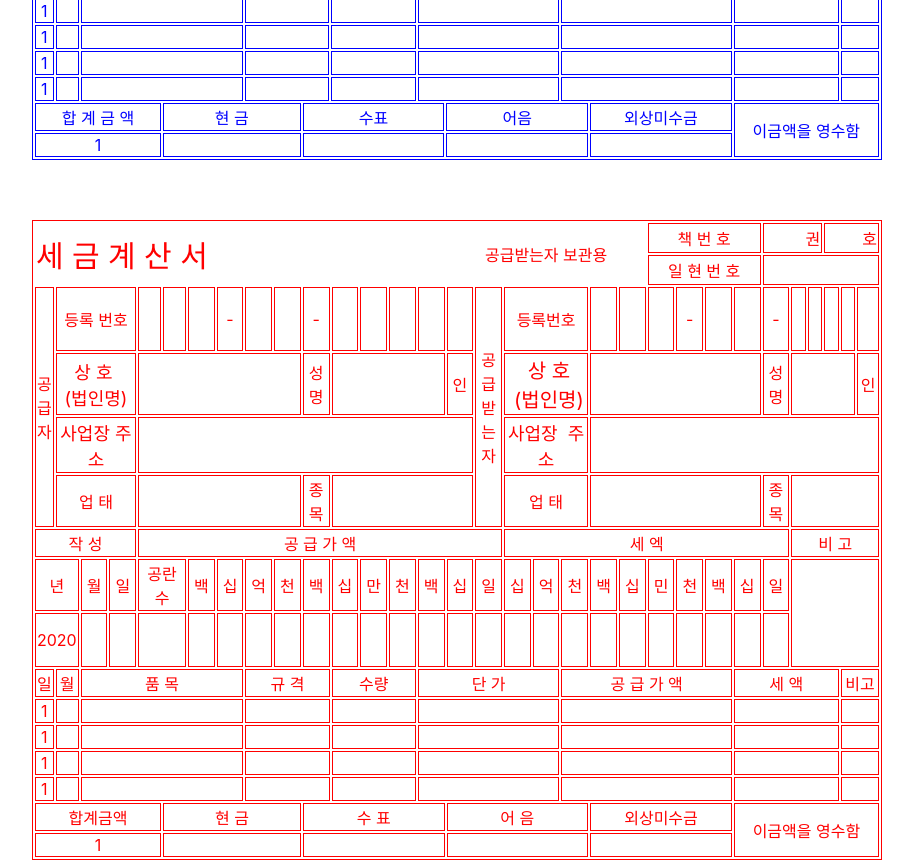
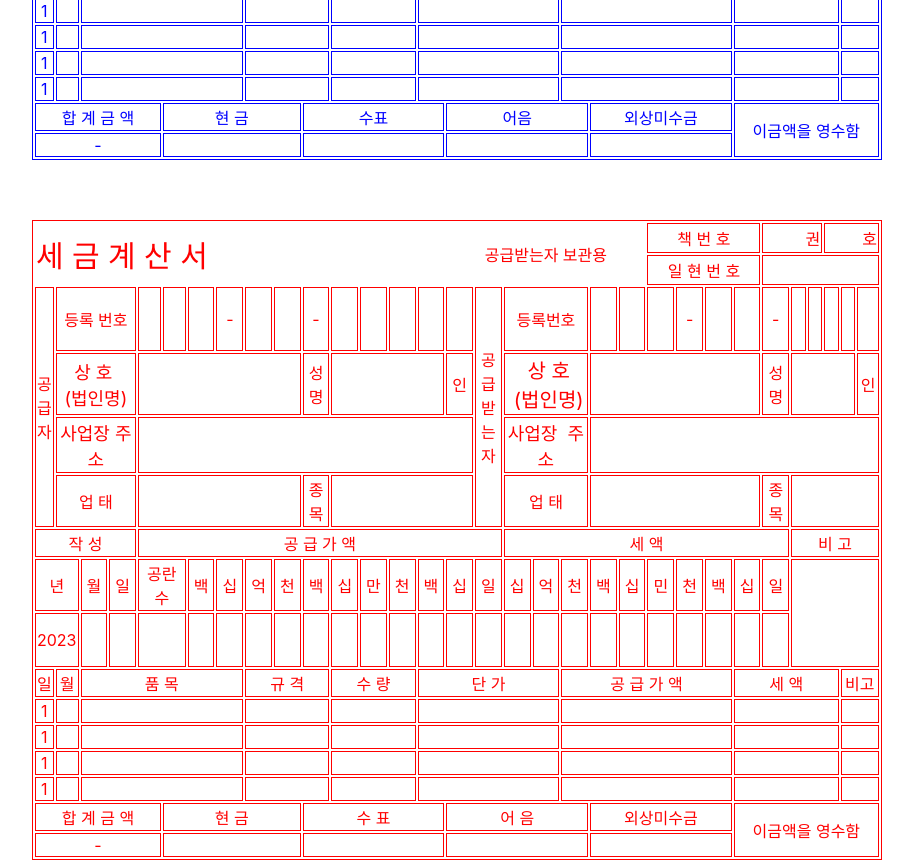
Before and after one commit to ShinJongRock/Tax-bill, a React (Create React App) app in the folder tax_bill/: page / in a window 1280 px wide. Shown: the part 480-1340 px from the top of the page, without its empty margins (183-1096 px from the left). Built offline with nearby package versions, Linux system fonts and the light colour scheme.

Commit message:
세금계산서 수정완

```diff
--- a/tax_bill/src/Tax .js
+++ b/tax_bill/src/Tax .js
@@ -83,7 +83,8 @@ const Tax = () => {
                 <tr>
                     <td colSpan='4' style={{border: "1px solid blue" ,  color:'blue'}}>작 성</td>
                     <td colSpan='13' style={{border: "1px solid blue" ,  color:'blue'}}>공 급 가 액</td>
-                    <td colSpan='10' style={{border: "1px solid blue" ,  color:'blue'}}>세 엑</td>
+                    <td colSpan='10' style={{border: "1px solid blue" ,  color:'blue'}}>세 액
+                    </td>
                     <td colSpan='5' style={{border: "1px solid blue" ,  color:'blue'}}>비 고</td>
                 </tr>
                 <tr>
@@ -213,7 +214,7 @@ const Tax = () => {
 
                     </tr>
                     <tr>
-                        <td colSpan='5' style={{border: "1px solid blue" ,  color:'blue'}}>1</td>
+                        <td colSpan='5' style={{border: "1px solid blue" ,  color:'blue'}}>-</td>
                         <td colSpan='5' style={{border: "1px solid blue" ,  color:'blue'}}></td>
                         <td colSpan='5' style={{border: "1px solid blue" ,  color:'blue'}}></td>
                         <td colSpan='5' style={{border: "1px solid blue" ,  color:'blue'}}></td>
@@ -302,7 +303,7 @@ const Tax = () => {
                 <tr>
                     <td colSpan='4' style={{border: "1px solid red" ,  color:'red'}}>작 성</td>
                     <td colSpan='13' style={{border: "1px solid red" ,  color:'red'}}>공 급 가 액</td>
-                    <td colSpan='10' style={{border: "1px solid red" ,  color:'red'}}>세 엑</td>
+                    <td colSpan='10' style={{border: "1px solid red" ,  color:'red'}}>세 액</td>
                     <td colSpan='5' style={{border: "1px solid red" ,  color:'red'}}>비 고</td>
                 </tr>
                 <tr>
@@ -335,7 +336,7 @@ const Tax = () => {
 
                 </tr>
                 <tr>
-                    <td colSpan='2' style={{border: "1px solid red" ,  color:'red',height:'50px' }}>2020</td>
+                    <td colSpan='2' style={{border: "1px solid red" ,  color:'red',height:'50px' }}>2023</td>
                         <td style={{border: "1px solid red" ,  color:'red',height:'50px'}}></td>
                         <td style={{border: "1px solid red" ,  color:'red',height:'50px'}}></td>
                         <td colSpan='2' style={{border: "1px solid red" ,  color:'red',height:'50px'}}></td>
@@ -368,7 +369,7 @@ const Tax = () => {
                         <td style={{border: "1px solid red" ,  color:'red'}}>월</td>
                         <td colSpan='6' style={{border: "1px solid red" ,  color:'red'}}>품 목</td>
                         <td colSpan='3' style={{border: "1px solid red" ,  color:'red'}}>규 격</td>
-                        <td colSpan='3' style={{border: "1px solid red" ,  color:'red'}}>수량</td>
+                        <td colSpan='3' style={{border: "1px solid red" ,  color:'red'}}>수 량</td>
                         <td colSpan='5' style={{border: "1px solid red" ,  color:'red'}}>단 가</td>
                         <td colSpan='6' style={{border: "1px solid red" ,  color:'red'}}>공 급 가 액</td>
                         <td colSpan='5' style={{border: "1px solid red" ,  color:'red'}}>세 액</td>
@@ -422,7 +423,7 @@ const Tax = () => {
                     </tr>
 
                     <tr>
-                        <td colSpan='5' style={{border: "1px solid red" ,  color:'red'}}>합계금액</td>
+                        <td colSpan='5' style={{border: "1px solid red" ,  color:'red'}}>합 계 금 액</td>
                         <td colSpan='5' style={{border: "1px solid red" ,  color:'red'}}>현 금</td>
                         <td colSpan='5' style={{border: "1px solid red" ,  color:'red'}}>수 표</td>
                         <td colSpan='5' style={{border: "1px solid red" ,  color:'red'}}>어 음</td>
@@ -432,7 +433,7 @@ const Tax = () => {
 
                     </tr>
                     <tr>
-                        <td colSpan='5' style={{border: "1px solid red" ,  color:'red'}}>1</td>
+                        <td colSpan='5' style={{border: "1px solid red" ,  color:'red'}}>-</td>
                         <td colSpan='5' style={{border: "1px solid red" ,  color:'red'}}></td>
                         <td colSpan='5' style={{border: "1px solid red" ,  color:'red'}}></td>
                         <td colSpan='5' style={{border: "1px solid red" ,  color:'red'}}></td>
```
